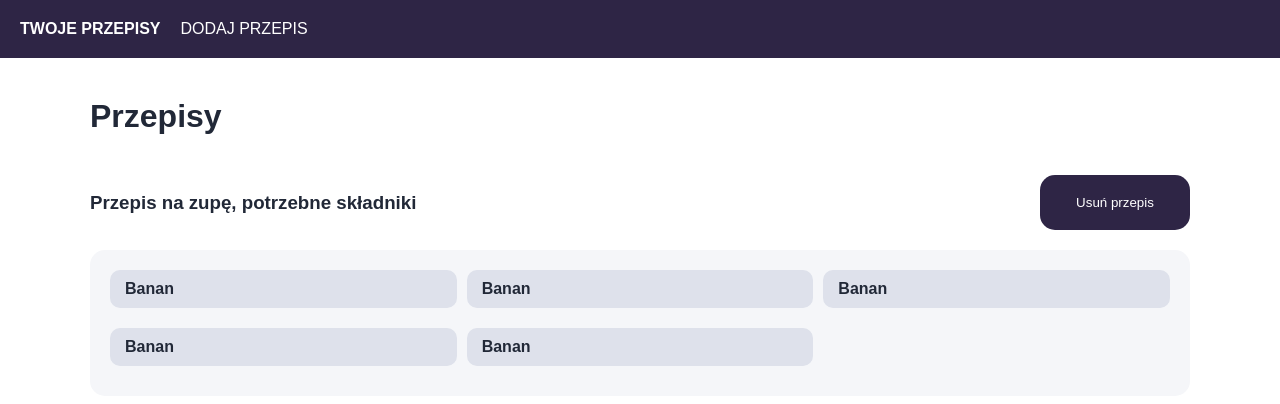
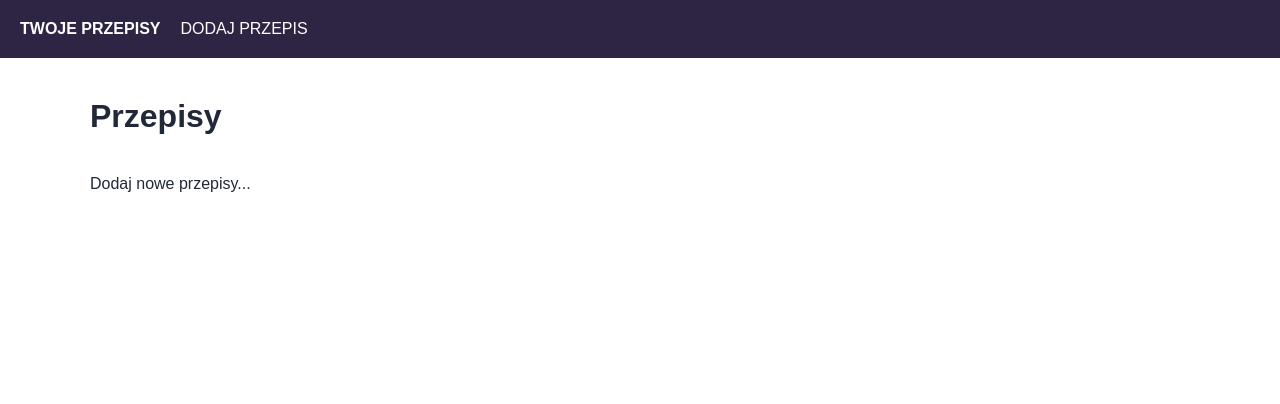
Before and after one commit to nikolasbarwicki/dragndrop, a React (Create React App) app: page / in a window 1280 px wide. Shown: the top 404 px of the page. Built offline with nearby package versions, Linux system fonts and the light colour scheme.

Commit message:
Add reducers and dispatchers

```diff
--- a/package.json
+++ b/package.json
@@ -6,7 +6,9 @@
     "@testing-library/jest-dom": "^4.2.4",
     "@testing-library/react": "^9.5.0",
     "@testing-library/user-event": "^7.2.1",
+    "lodash": "^4.17.20",
     "react": "^17.0.1",
+    "react-beautiful-dnd": "^13.0.0",
     "react-dom": "^17.0.1",
     "react-redux": "^7.2.1",
     "react-router-dom": "^5.2.0",
--- a/src/components/AddRecipe.js
+++ b/src/components/AddRecipe.js
@@ -3,8 +3,12 @@ import { DragDropContext, Droppable } from 'react-beautiful-dnd';
 import { v4 as uuidv4 } from 'uuid';
 import styled from 'styled-components';
 
+import { useSelector } from 'react-redux';
+import { useDispatch } from 'react-redux';
+
 import { onDragEnd } from '../utils/onDragEnd';
-import ListItem from './ListItem';
+import DraggableItem from './DraggableItem';
+import Button from './Button';
 
 const Wrapper = styled.main`
   max-width: 80rem;
@@ -16,49 +20,50 @@ const Wrapper = styled.main`
   grid-gap: 2rem;
 `;
 
-const Button = styled.button`
-  background-color: #2e2545;
-  width: 15rem;
-  padding: 2rem;
-  color: white;
-  border: none;
-  border-radius: 1.5rem;
-  outline: none;
-  cursor: pointer;
-
-  justify-self: end;
-  grid-column: 1 / span 2;
-`;
-
-const InnerWrapper = styled.div`
+const DropArea = styled.div`
   background-color: #f5f6f9;
   padding: 2rem;
   height: 50rem;
   border-radius: 1.5rem;
 `;
 
-const columnsFromBackend = {
-  ingredientsColumn: {
-    items: [
-      { id: '1', content: 'banan' },
-      { id: '2', content: 'marchewka' },
-      { id: '3', content: 'burak' },
-      { id: '4', content: 'jajko' },
-      { id: '5', content: 'ziemniak' },
-    ],
-  },
-  recipeColumn: {
-    items: [],
-  },
-};
+const Input = styled.input`
+  border: none;
+  font-size: 2rem;
+  font-weight: bold;
+  outline: none;
+`;
 
 const AddRecipe = () => {
+  const dispatch = useDispatch();
+  const columnsFromBackend = useSelector((state) => state.columns);
+
   const [columns, setColumns] = useState(columnsFromBackend);
+  const [recipeName, setRecipeName] = useState('');
+
+  const addRecipe = () => {
+    if (columns.recipeColumn.items.length) {
+      dispatch({
+        type: 'ADD_ITEM',
+        payload: {
+          id: uuidv4(),
+          name: recipeName || 'Przepis',
+          ingredients: columns.recipeColumn.items,
+        },
+      });
+      setColumns(columnsFromBackend);
+      setRecipeName('');
+    }
+  };
 
   return (
     <Wrapper>
-      <h2>Skladniki</h2>
-      <h2>Nazwa przepisu</h2>
+      <h2>Składniki</h2>
+      <Input
+        value={recipeName}
+        onChange={(e) => setRecipeName(e.target.value)}
+        placeholder="Podaj nazwę przepisu"
+      />
       <DragDropContext
         onDragEnd={(result) => onDragEnd(result, columns, setColumns)}
       >
@@ -68,13 +73,13 @@ const AddRecipe = () => {
               <Droppable droppableId={columnId} key={columnId}>
                 {(provided, snapshot) => {
                   return (
-                    <InnerWrapper
+                    <DropArea
                       {...provided.droppableProps}
                       ref={provided.innerRef}
                     >
                       {column.items.map((item, index) => {
                         return (
-                          <ListItem
+                          <DraggableItem
                             id={item.id}
                             index={index}
                             content={item.content}
@@ -82,7 +87,7 @@ const AddRecipe = () => {
                         );
                       })}
                       {provided.placeholder}
-                    </InnerWrapper>
+                    </DropArea>
                   );
                 }}
               </Droppable>
@@ -90,7 +95,12 @@ const AddRecipe = () => {
           );
         })}
       </DragDropContext>
-      <Button>Dodaj przepis</Button>
+      <Button
+        onClick={() => addRecipe()}
+        style={{ justifySelf: 'end', gridColumn: ' 1 / span 2' }}
+      >
+        Dodaj przepis
+      </Button>
     </Wrapper>
   );
 };
--- a/src/components/Button.js
+++ b/src/components/Button.js
@@ -1,7 +1,7 @@
 import React from 'react';
 import styled from 'styled-components';
 
-const Wrapper = styled.button`
+const StyledButton = styled.button`
   background-color: #2e2545;
   width: 15rem;
   padding: 2rem;
@@ -12,8 +12,12 @@ const Wrapper = styled.button`
   cursor: pointer;
 `;
 
-const Button = ({ children }) => {
-  return <Wrapper>{children}</Wrapper>;
+const Button = ({ children, onClick, style }) => {
+  return (
+    <StyledButton onClick={onClick} style={style}>
+      {children}
+    </StyledButton>
+  );
 };
 
 export default Button;
--- a/src/components/ListItem.js
+++ b/src/components/DraggableItem.js
@@ -2,7 +2,7 @@ import React from 'react';
 import styled from 'styled-components';
 import { Draggable } from 'react-beautiful-dnd';
 
-const StyledListItem = styled.div`
+const ListItem = styled.div`
   background-color: #dee1eb;
   padding: 1rem 1.5rem;
   border-radius: 1rem;
@@ -11,12 +11,12 @@ const StyledListItem = styled.div`
   margin-bottom: 1rem;
 `;
 
-const ListItem = (props) => {
+const DraggableItem = (props) => {
   return (
     <Draggable key={props.id} draggableId={props.id} index={props.index}>
       {(provided, snapshot) => {
         return (
-          <StyledListItem
+          <ListItem
             ref={provided.innerRef}
             {...provided.draggableProps}
             {...provided.dragHandleProps}
@@ -25,11 +25,11 @@ const ListItem = (props) => {
             }}
           >
             {props.content}
-          </StyledListItem>
+          </ListItem>
         );
       }}
     </Draggable>
   );
 };
 
-export default ListItem;
+export default DraggableItem;
--- a/src/components/Recipes.js
+++ b/src/components/Recipes.js
@@ -1,5 +1,8 @@
 import React from 'react';
 import styled from 'styled-components';
+
+import { useSelector } from 'react-redux';
+import { useDispatch } from 'react-redux';
 
 import Button from './Button';
 
@@ -7,8 +10,6 @@ const Wrapper = styled.main`
   max-width: 110rem;
   margin: 0 auto;
 `;
-
-const OuterWrapper = styled.div``;
 
 const InnerWrapper = styled.ul`
   background-color: #f5f6f9;
@@ -30,11 +31,15 @@ const ListItem = styled.li`
 `;
 
 const Recipes = () => {
+  const dispatch = useDispatch();
+  const recipes = useSelector((state) => state.recipes);
+
   return (
     <Wrapper>
-      <h1>Przepisy</h1>
-      <OuterWrapper>
-        <div style={{ marginTop: '4rem' }}>
+      <h1 style={{ marginBottom: '4rem' }}>Przepisy</h1>
+      {!recipes.length && <span>Dodaj nowe przepisy...</span>}
+      {recipes.map((recipe) => (
+        <div>
           <div
             style={{
               display: 'flex',
@@ -42,18 +47,25 @@ const Recipes = () => {
               alignItems: 'center',
             }}
           >
-            <h3>Przepis na zupę, potrzebne składniki</h3>
-            <Button>Usuń przepis</Button>
+            <h3>{recipe.name}, potrzebne składniki</h3>
+            <Button
+              onClick={() =>
+                dispatch({
+                  type: 'DELETE_ITEM',
+                  payload: recipe.id,
+                })
+              }
+            >
+              Usuń przepis
+            </Button>
           </div>
           <InnerWrapper>
-            <ListItem>Banan</ListItem>
-            <ListItem>Banan</ListItem>
-            <ListItem>Banan</ListItem>
-            <ListItem>Banan</ListItem>
-            <ListItem>Banan</ListItem>
+            {recipe.ingredients.map((el) => (
+              <ListItem>{el.content}</ListItem>
+            ))}
           </InnerWrapper>
         </div>
-      </OuterWrapper>
+      ))}
     </Wrapper>
   );
 };
--- a/src/reducers/columns.js
+++ b/src/reducers/columns.js
@@ -1,4 +1,5 @@
 const initialState = {
+  ingredientsColumn: {
     items: [
       { id: '1', content: 'banan' },
       { id: '2', content: 'marchewka' },
@@ -6,6 +7,10 @@ const initialState = {
       { id: '4', content: 'jajko' },
       { id: '5', content: 'ziemniak' },
     ],
+  },
+  recipeColumn: {
+    items: [],
+  },
 };
 
 export default (state = initialState, { type, payload }) => {
--- a/src/reducers/recipes.js
+++ b/src/reducers/recipes.js
@@ -1,7 +1,11 @@
-const initialState = {};
+const initialState = [];
 
 export default (state = initialState, { type, payload }) => {
   switch (type) {
+    case 'ADD_ITEM':
+      return [...state, payload];
+    case 'DELETE_ITEM':
+      return [...state.filter((el) => el.id !== payload)];
     default:
       return state;
   }
```
Also changed, not shown: 1 other file (tests, documents, lock files or other folders). Lines whose indentation alone changed are shown as unchanged.
